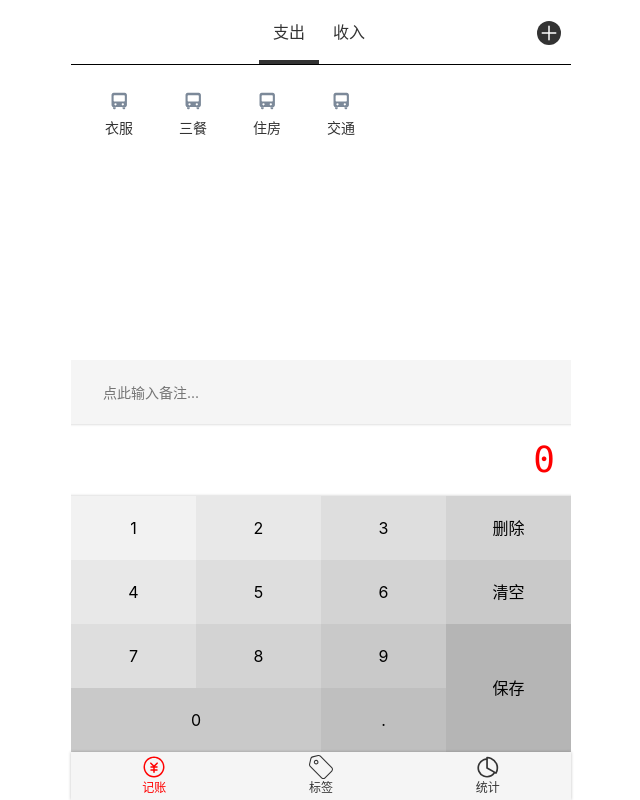
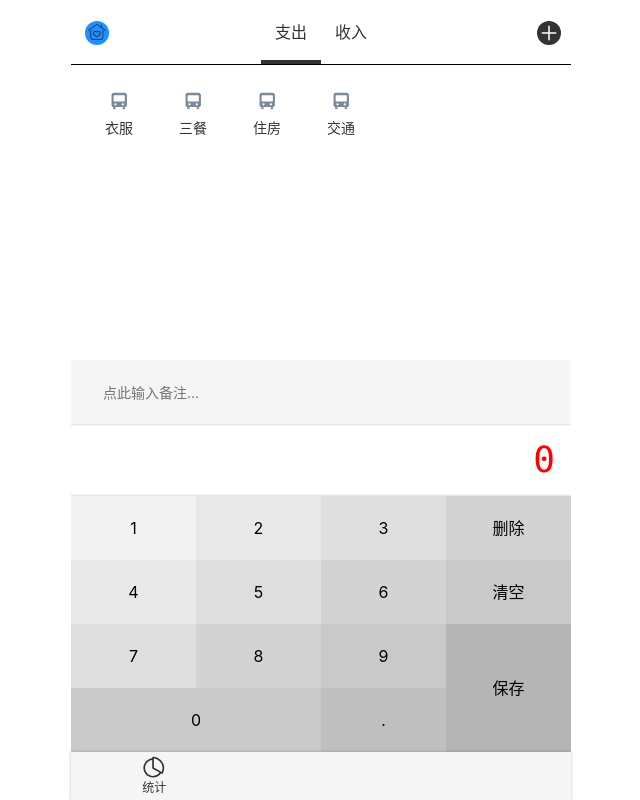
Before and after one commit to niuniu315/wangcai-2, a Vue app: page /#/money in a window 1280 px wide. Shown: the whole page, without its empty margins (319-959 px from the left). Built offline with nearby package versions, Linux system fonts and the light colour scheme.

Commit message:
添加主页图标删除导航

```diff
--- a/src/components/Nav.vue
+++ b/src/components/Nav.vue
@@ -1,13 +1,5 @@
 <template>
   <nav>
-    <router-link to="/money" class="item" active-class="selected">
-      <Icon name="money"/>
-      记账
-    </router-link>
-    <router-link to="/labels" class="item" active-class="selected">
-      <Icon name="labels"/>
-      标签
-    </router-link>
     <router-link to="/statistics" class="item" active-class="selected">
       <Icon name="statistics"/>
       统计
--- a/src/views/Money.vue
+++ b/src/views/Money.vue
@@ -9,7 +9,9 @@
     </div>
     <Tags @update:value="record.tags = $event"/>
     <div class="clearfix tabss" >
-      <div class="tabs-a"></div>
+      <router-link to="/statistics" class="item" active-class="selected">
+        <Icon name="主页" class="home"/>
+      </router-link>
       <Tabs :data-source="recordTypeList"
             :value.sync="record.type"/>
       <router-link to="/labels">
@@ -75,15 +77,18 @@ export default class Money extends Vue {
   display: flex;
   flex-direction: column-reverse;
 }
+.tabss> a > .home{
+  position: relative;
+  right: -14px;
+  background: dodgerblue;
+}
 
 .notes {
   padding: 12px 0;
   background: #f5f5f5;
 
 }
-.tabs-a{
-  width: 20px;
-}
+
 .clearfix{
   border-bottom: 1px solid black;
 }
```
Also changed, not shown: src/assets/icons/主页.svg (added).
